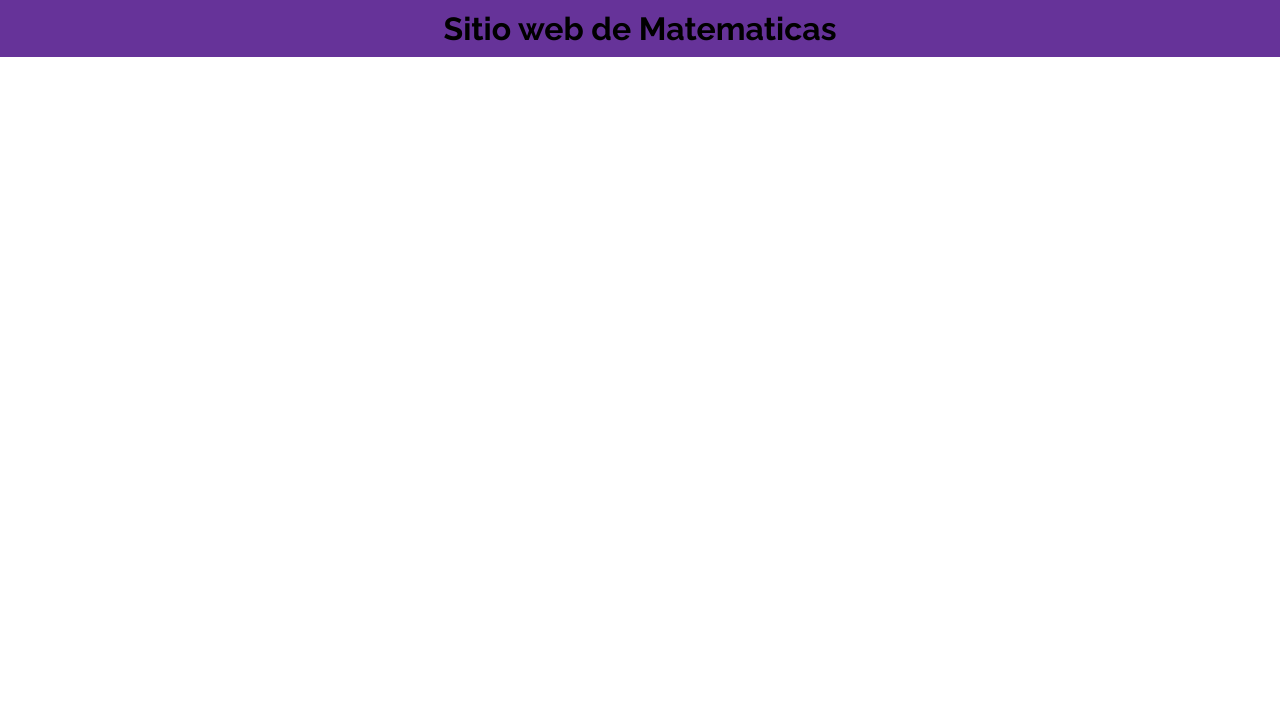
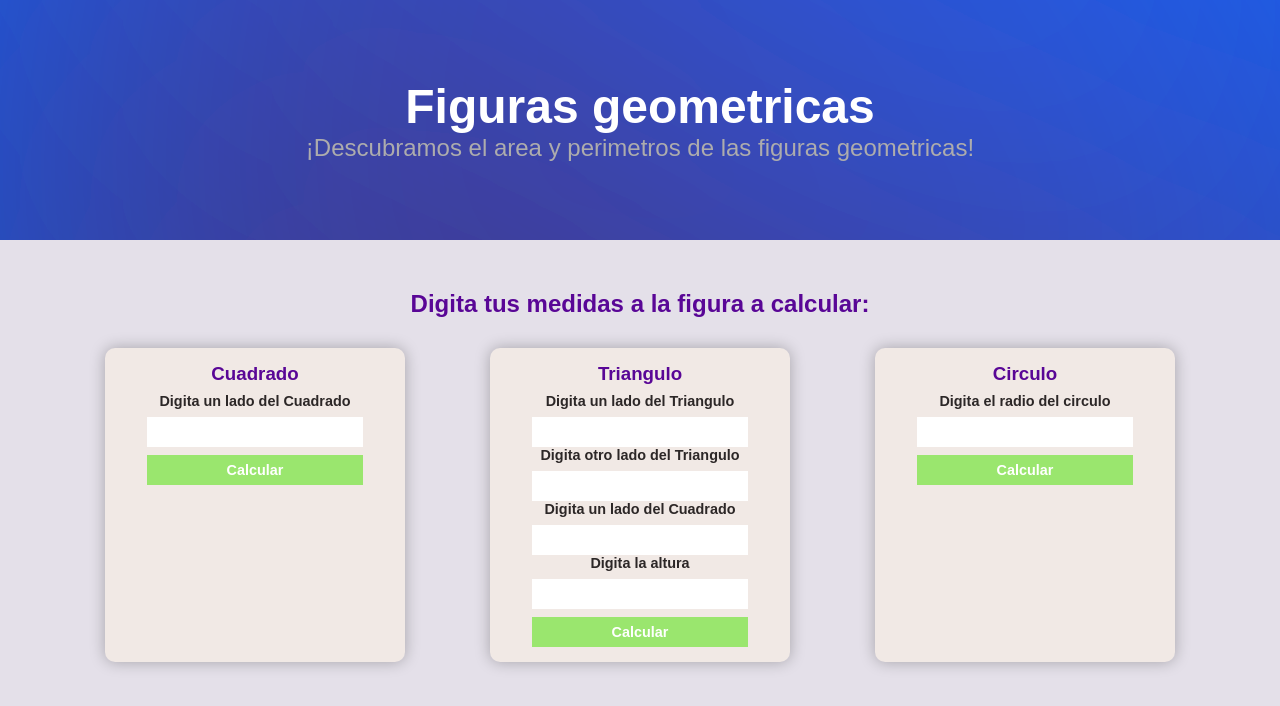
Before and after one commit to Juliancho2/Javascript-practico-platzi, a plain HTML site: page index.html in a window 1280 px wide. Drawn offline with Linux system fonts and the light colour scheme.

Commit message:
Subi los archivos

```diff
--- a/index.html
+++ b/index.html
@@ -1,5 +1,6 @@
 <!DOCTYPE html>
 <html lang="en">
+
 <head>
     <meta charset="UTF-8">
     <meta http-equiv="X-UA-Compatible" content="IE=edge">
@@ -10,17 +11,48 @@
     <link rel="stylesheet" href="style.css">
     <title>Curso de js platzi</title>
 </head>
+
 <body>
     <header>
-        <h1>Sitio web de Matematicas</h1>
+        <img src="./asset/img/blurry-gradient-haikei.svg" alt="Firgura geometricas">
+        <h1>Figuras geometricas</h1>
+        <small>¡Descubramos el area y perimetros de las figuras geometricas!</small>
     </header>
+    <!-- <hr> -->
     <main>
+        <h2>Digita tus medidas a la figura a calcular:</h2>
+        <section class="main-container-inputs">
+            <article class="container-figures cuadrado" >
+                <h3>Cuadrado</h3>
+                <span>Digita un lado del Cuadrado</span>
+                <input type="number">
+                <button>Calcular</button>
+            </article>
+            <article class="container-figures triangulo">
+                <h3>Triangulo</h3>
+                <span>Digita un lado del Triangulo</span>
+                <input type="number">
+                <span>Digita otro lado del Triangulo</span>
+                <input type="number">
+                <span>Digita un lado del Cuadrado</span>
+                <input type="number">
+                <span>Digita la altura</span>
+                <input type="number">
+                <button>Calcular</button>
+            </article>
+            <article class="container-figures circulo">
+                <h3>Circulo</h3>
+                <span>Digita el radio del circulo</span>
+                <input type="number">
+                <button>Calcular</button>
+            </article>
+           </section>
+           <section class="main-container-results">
 
+        </section>
     </main>
-    <footer>
 
-    </footer>
+    <script src="./main.js"></script>
+</body>
 
-<script src="./main.js"></script>
-</body>
 </html>
--- a/main.js
+++ b/main.js
@@ -0,0 +1,77 @@
+const d= document;
+
+
+//Codigo cuadrado
+console.group("Cuadrados");
+
+function  perimetroCuadrado(l1){
+    return `<p>El perimetro del cuadrado es: ${l1 * 4}</p>`
+};
+
+function areaCuadrado(l1){
+    return `<p>El area del cuadrado es: ${l1 ** 2}</p>`
+};
+
+
+console.groupEnd();
+
+console.group("Triangulos");
+
+function perimetroTriangulo(lado1,lado2,base){
+    return `<p>El perimetro del triangulo es: ${parseInt(lado1) + parseInt(lado2) + parseInt(base)}</p>`
+}
+
+
+function areaTriangulo(altura,base){
+    return `<p>El area del triangulo es : ${(altura * base) / 2}</p>` ;
+}
+
+
+console.groupEnd();
+//Codigo circulo
+console.group("Circulo")
+
+//Diametro
+function diametroCirculo(r){
+    return r* 2
+};
+
+
+//Circunferencia
+function circunferenciaCirculo(d){
+     //PI
+    const PI= Math.PI;
+    return Math.round(d * PI);
+}
+
+function areaCirculo(r){
+    const PI= Math.PI;
+    return Math.round((r ** 2) * PI);
+};
+
+
+
+console.groupEnd();
+// eventos
+d.addEventListener("click",(e)=>{
+    if(e.target.matches(".container-figures button")){
+        let figure= e.target.parentElement.classList[1];
+        let valor=d.querySelector(`.${figure}`).querySelectorAll("input");
+        switch(figure){
+            case "cuadrado":
+                console.log(valor);
+                d.querySelector(".main-container-results").innerHTML = (perimetroCuadrado(valor[0].value));
+                d.querySelector(".main-container-results").innerHTML += (areaCuadrado(valor[0].value));
+
+                break;
+            case "triangulo":
+                d.querySelector(".main-container-results").innerHTML = (perimetroTriangulo(valor[0].value,valor[1].value,valor[2].value));
+                d.querySelector(".main-container-results").innerHTML += (areaTriangulo(valor[3].value,valor[2].value));
+
+
+
+        }
+
+    }
+
+})
--- a/style.css
+++ b/style.css
@@ -1,12 +1,106 @@
 *{
+    padding: 0;
     margin: 0;
-    padding: 0;
     box-sizing: border-box;
-    font-family: 'Raleway', sans-serif;
 }
+
 header{
-    background: rebeccapurple;
+    width: 100%;
+    height: 30vh;
+    display: flex;
+    justify-content: center;
+    align-items: center;
+    flex-direction: column;
+    font-family:sans-serif ;
+}
+img{
+    position: fixed;
+    width: 100%;
+    height: 100%;
+    object-fit: cover;
+    z-index: 10;
+}
+header h1{
+    position: relative;
+    color:#ffffff;
+    /* background: white; */
+    font-size: 3rem;
+    z-index: 30;
+}
+header small{
+    position: relative;
+    display: block;
+    font-size: 1.5rem;
+    /* background: white; */
+    color: #adacad;
+    z-index: 30;
+}
+hr{
+    display: block;
+    width: 100%;
+    border: 1px solid red;
+
+}
+
+main{
+    font-family: sans-serif;
+    position: relative;
+    min-height: 100vh;
+    background: rgb(228, 224, 233);
+    z-index: 30;
+    padding-top: 50px;
+}
+main h2{
     text-align: center;
-    min-height: 40px;
-    padding: 10px 0;
+    font-size: 1.5rem;
+    color: #590696;
 }
+.main-container-inputs{
+    display: grid;
+    grid-template-columns: repeat(auto-fit,minmax(200px,300px));
+    /* grid-template-rows: 200px 200px; */
+    justify-content: space-evenly;
+    /* background: #d7a9f8; */
+    width: 100%;
+    height: auto;
+    margin: 0 auto;
+    padding: 30px;
+    gap: 10px;
+}
+.container-figures{
+    display: flex;
+    flex-direction: column;
+    align-items: center;
+    background: #F1E9E5;
+    min-height: 200px;
+    padding: 15px;
+    border-radius: 10px;
+    box-shadow: 0px 0px 15px 0px rgba(0, 0, 0, 0.274);
+}
+.container-figures h3{
+    width: 100%;
+    text-align: center;
+    margin-bottom: 8px;
+    color: #590696;
+}
+.container-figures span{
+    display: inline-block;
+    font-size: .9rem;
+    font-weight: bold;
+    color:rgb(44, 39, 39) ;
+}
+.container-figures input,.container-figures button{
+    width: 80%;
+    margin-top: 8px;
+    outline: none;
+    border-radius: 0;
+    border: none;
+    min-height: 30px;
+}
+.container-figures button{
+    background: #9AE66E;
+    color: white;
+    font-size: .9rem;
+    font-weight: bold;
+    cursor: pointer;
+}
```
Also changed, not shown: asset/img/blurry-gradient-haikei.svg (added), asset/img/layered-steps-haikei.svg (added), asset/img/pngwing.com.png (added).
